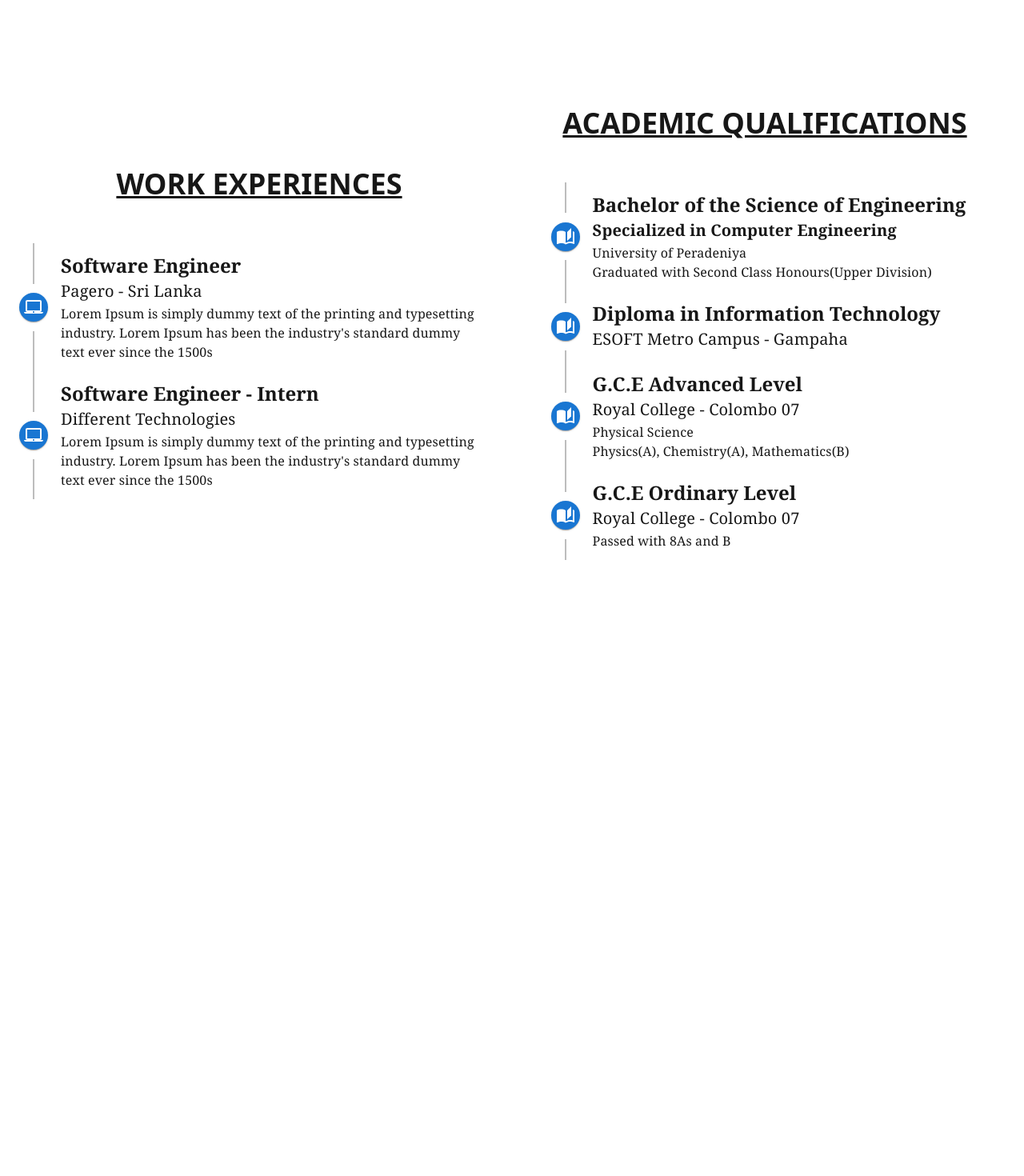
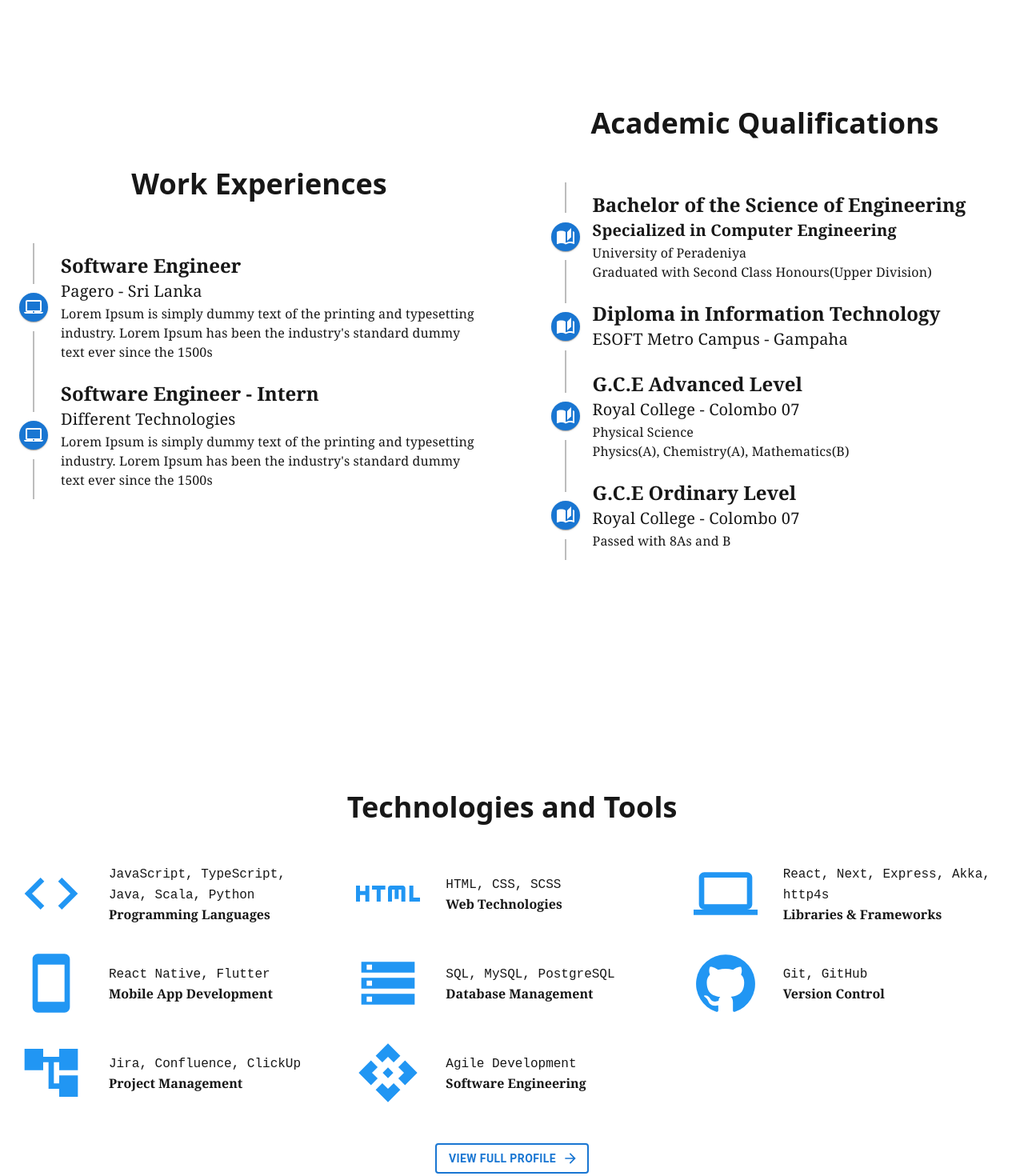
Before and after one commit to denukedissanayake/denukedissanayake.github.io, a Next.js app: page / in a window 1280 px wide. Shown: the part 760-2230 px from the top of the page at 80% size. Before the commit the page ends 1560 px from the top, so only its background shows below. Built offline with nearby package versions, Linux system fonts and the light colour scheme.

Commit message:
add expertise-page

```diff
--- a/src/app/globals.css
+++ b/src/app/globals.css
@@ -15,9 +15,9 @@ body {
 
 
 .section-height-xl{
-  @apply xl:h-[calc(100dvh-40px)];
+  @apply xl:h-[calc(100dvh-40px)] px-2;
 }
 
 .section-height{
-  @apply h-[calc(100dvh-40px)];
+  @apply h-[calc(100dvh-40px)] px-2;
 }
--- a/src/app/layout.tsx
+++ b/src/app/layout.tsx
@@ -13,7 +13,7 @@ export default function RootLayout({
 }>) {
   return (
     <html lang="en">
-      <body className='px-2'>
+      <body>
         {children}
       </body>
     </html>
--- a/src/app/page.tsx
+++ b/src/app/page.tsx
@@ -1,5 +1,6 @@
 import Header from "@/components/Header";
 import { Experience } from "@/components/sections/experience";
+import { Expertise } from "@/components/sections/expertise";
 import Home from "@/components/sections/Home";
 
 export default function Page() {
@@ -8,6 +9,7 @@ export default function Page() {
       <Header />
       <Home />
       <Experience />
+      <Expertise />
     </div>
   );
 }
--- a/src/components/Header.tsx
+++ b/src/components/Header.tsx
@@ -1,6 +1,6 @@
 export default function Header() {
     return (
-        <div className="flex justify-center md:justify-end p-2">
+        <div className="flex justify-center md:justify-end sticky top-0 z-10 bg-white shadow-md width-full py-2">
             <div className="pr-5">
                 <a href="#"><span className="font-bold">CHECK MY BLOG</span></a>
             </div>
--- a/src/components/sections/experience.tsx
+++ b/src/components/sections/experience.tsx
@@ -13,13 +13,13 @@ import Typography from '@mui/material/Typography';
 
 export const Experience = () => {
 
-    return <div className='section-height grid gap-y-8 md:grid-cols-2 items-center justify-center'>
+    return <div className='section-height-xl grid gap-y-8 md:grid-cols-2 items-center md:justify-center mb-12'>
         <div className='flex flex-col items-center justify-center md:gap-y-12'>
-            <h1 className='font-bold text-2xl xl:text-4xl uppercase underline'>Work Experiences</h1>
+            <h1 className='font-bold text-2xl xl:text-4xl'>Work Experiences</h1>
             <ProfQualificationTimeLine />
         </div>
         <div className='flex flex-col items-center justify-center md:gap-y-12'>
-            <h1 className='font-bold text-2xl xl:text-4xl uppercase underline'>ACADEMIC QUALIFICATIONS</h1>
+            <h1 className='font-bold text-2xl xl:text-4xl'>Academic Qualifications</h1>
             <EduQualificationTimeLine />
         </div>
     </div>
--- /dev/null
+++ b/src/components/sections/expertise.tsx
@@ -0,0 +1,114 @@
+"use client"
+
+import CodeIcon from '@mui/icons-material/Code';
+import HtmlIcon from '@mui/icons-material/Html';
+import LaptopIcon from '@mui/icons-material/Laptop';
+import SmartphoneIcon from '@mui/icons-material/Smartphone';
+import StorageIcon from '@mui/icons-material/Storage';
+import GitHubIcon from '@mui/icons-material/GitHub';
+import ApiIcon from '@mui/icons-material/Api';
+import AccountTreeIcon from '@mui/icons-material/AccountTree';
+import Button from '@mui/material/Button';
+import ArrowForwardIcon from '@mui/icons-material/ArrowForward';
+
+import { blue } from '@mui/material/colors';
+
+export const Expertise = () => {
+
+    const buttonStyle = {
+        border: '2px solid',
+        fontWeight: 'bold',
+        '&:hover': {
+            transform: 'scale(1.1)',
+            transition: 'transform .2s',
+            border: '2px solid',
+        }
+    }
+
+    return (
+        <div className='section-height-xl flex flex-col items-center justify-center gap-y-8 xl:w-full mb-12 xl:mb-0'>
+            <h1 className='font-bold text-2xl xl:text-4xl'>Technologies and Tools</h1>
+            <TechnologiesGrid />
+            <Button
+                variant="outlined"
+                sx={buttonStyle}
+                endIcon={<ArrowForwardIcon />}
+            >
+                View Full Profile
+            </Button>
+        </div>
+    )
+}
+
+
+const TechnologiesGrid = () => {
+    const ICON_SIZE = 80;
+    const ICON_COLOR = blue[500];
+
+    const itemList = [
+        {
+            "data": "JavaScript, TypeScript, Java, Scala, Python",
+            "topic": "Programming Languages",
+            "icon": CodeIcon
+        },
+        {
+            "data": "HTML, CSS, SCSS",
+            "topic": "Web Technologies",
+            "icon": HtmlIcon
+        },
+        {
+            "data": "React, Next, Express, Akka, http4s",
+            "topic": "Libraries & Frameworks",
+            "icon": LaptopIcon
+        },
+        {
+            "data": "React Native, Flutter",
+            "topic": "Mobile App Development",
+            "icon": SmartphoneIcon
+        },
+        {
+            "data": "SQL, MySQL, PostgreSQL",
+            "topic": "Database Management",
+            "icon": StorageIcon
+        },
+        {
+            "data": "Git, GitHub",
+            "topic": "Version Control",
+            "icon": GitHubIcon
+        },
+        {
+            "data": "Jira, Confluence, ClickUp",
+            "topic": "Project Management",
+            "icon": AccountTreeIcon
+        },
+        {
+            "data": "Agile Development",
+            "topic": "Software Engineering",
+            "icon": ApiIcon
+        },
+    ]
+
+    return (
+        <div className=''>
+            <div className='grid md:grid-cols-3'>
+                {itemList.map(item =>
+                    <div className='p-4' key={item?.topic}>
+                        <div className='flex items-center gap-x-8'>
+                            <div className=''>
+                                <item.icon sx={{ fontSize: ICON_SIZE, color: ICON_COLOR }} />
+                            </div>
+                            <div className=''>
+                                <span style={{ fontFamily: 'Courier New, Courier, monospace' }}>{item?.data}</span>
+                                <h3
+                                    className='font-bold'
+                                    style={{ fontFamily: 'Georgia, Times New Roman, Times, serif' }}>
+                                    {item?.topic}
+                                </h3>
+                            </div>
+                        </div>
+                    </div>
+                )}
+            </div>
+        </div>
+    )
+}
```
